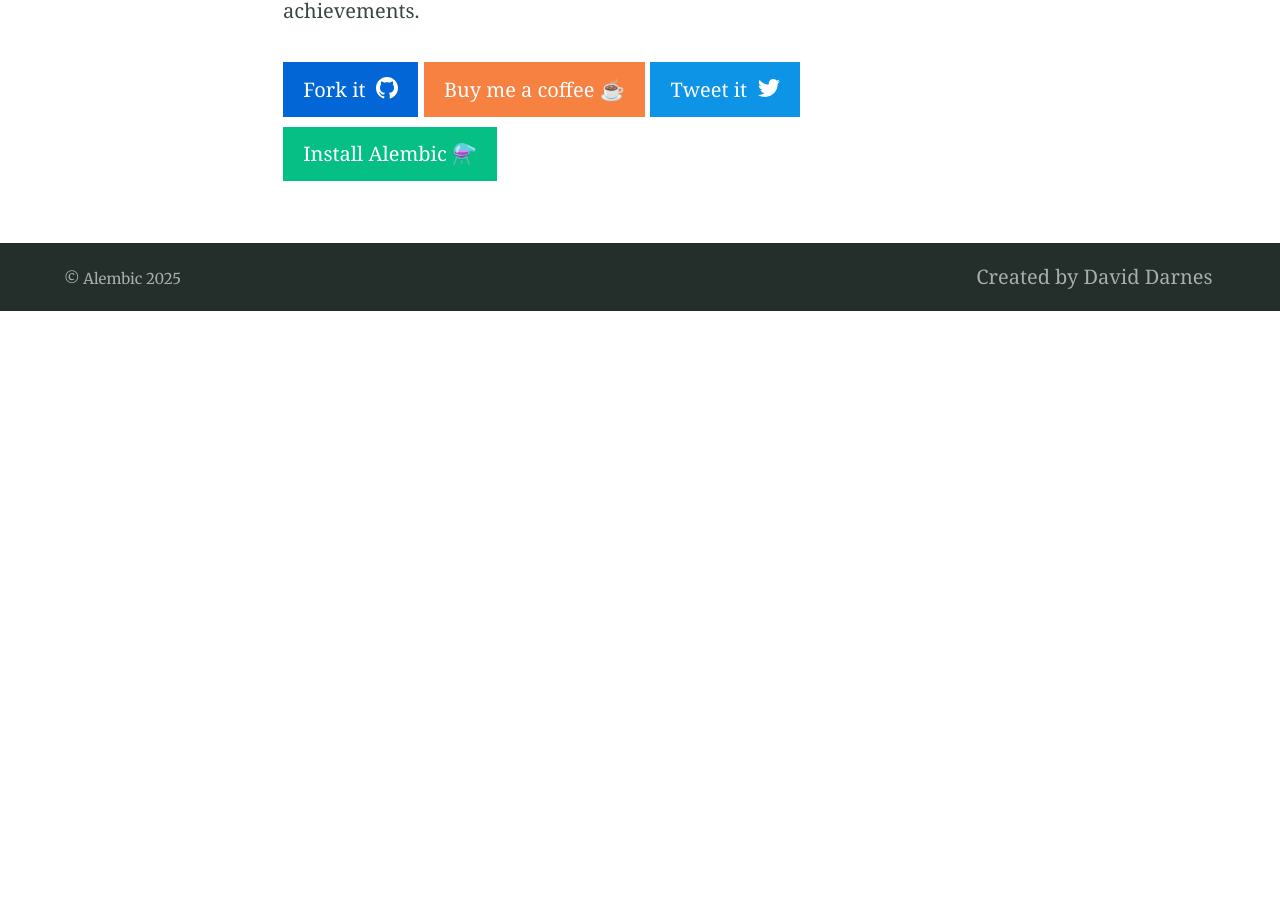
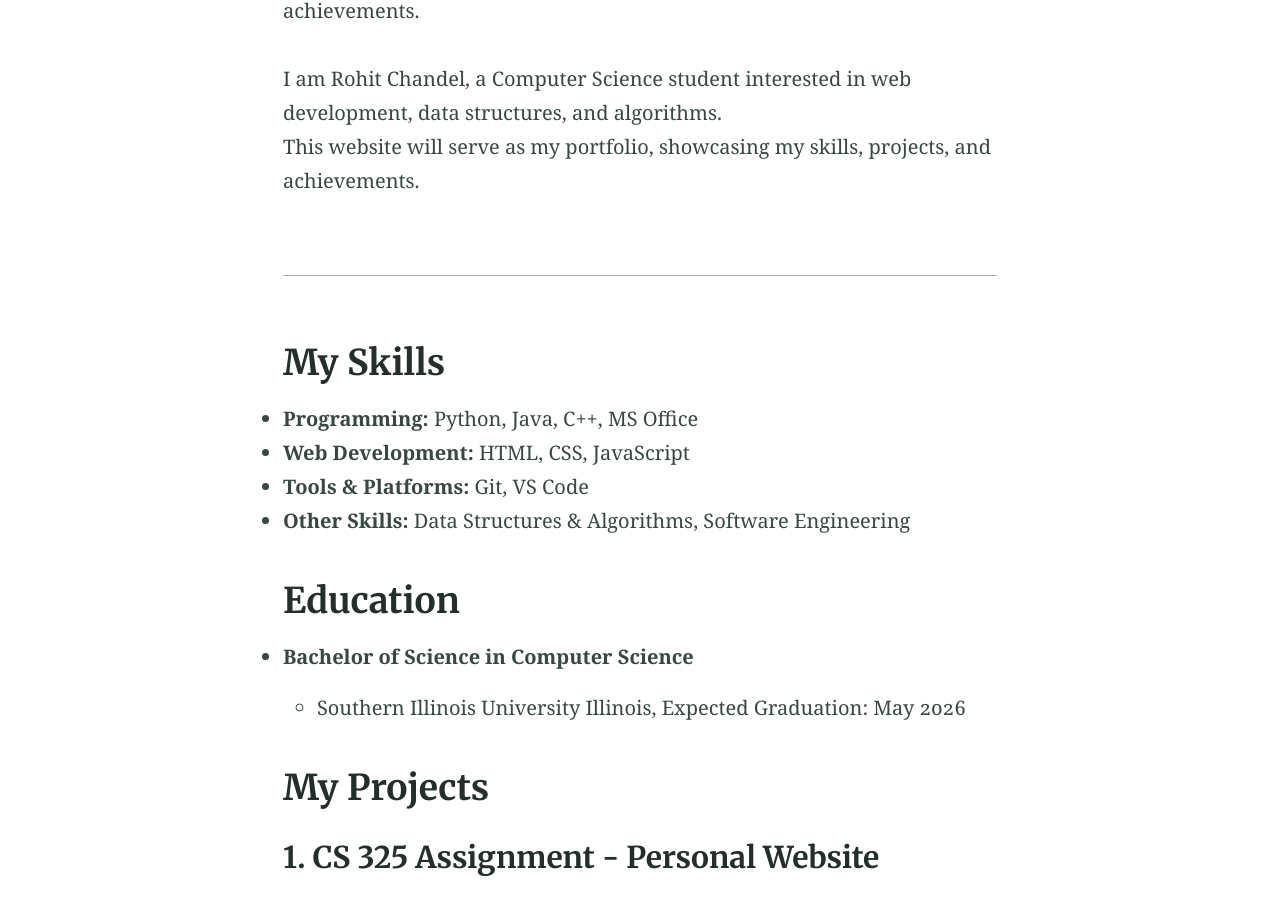
Before and after one commit to Rohoxoxo/Rohoxoxo.github.io, a Jekyll site: the page built from index.md, in a window 1280 px wide and 900 px high, scrolled down 620 px. Built offline with Jekyll 4.4.1, drawn with Linux system fonts in a browser that asks for light colours; before the commit the page ends 931 px from its top, so only the background shows below that; some of the changed text lies outside the part shown.

Commit message:
Updated portfolio content with skills, projects, and contact info

```diff
--- a/index.md
+++ b/index.md
@@ -12,4 +12,33 @@ I am Rohit Chandel, a Computer Science student interested in web development, da
 This website will serve as my portfolio, showcasing my skills, projects, and achievements.
 
 
-{% include button.html text="Fork it" icon="github" link="https://github.com/daviddarnes/alembic" color="#0366d6" %} {% include button.html text="Buy me a coffee ☕️" link="https://buymeacoffee.com/daviddarnes#support" color="#f68140" %} {% include button.html text="Tweet it" icon="twitter" link="https://twitter.com/intent/tweet/?url=https://alembic.darn.es&text=Alembic%20-%20A%20Jekyll%20boilerplate%20theme&via=DavidDarnes" color="#0d94e7" %} {% include button.html text="Install Alembic ⚗️" link="https://github.com/daviddarnes/alembic#installation" %}
+
+I am Rohit Chandel, a Computer Science student interested in web development, data structures, and algorithms.
+This website will serve as my portfolio, showcasing my skills, projects, and achievements.
+
+---
+
+## My Skills
+- **Programming:** Python, Java, C++, MS Office
+- **Web Development:** HTML, CSS, JavaScript
+- **Tools & Platforms:** Git, VS Code
+- **Other Skills:** Data Structures & Algorithms, Software Engineering
+
+## Education
+- **Bachelor of Science in Computer Science**
+  - Southern Illinois University Illinois, Expected Graduation: May 2026
+
+## My Projects
+
+### **1. CS 325 Assignment - Personal Website**
+📌 A personal portfolio website built using GitHub Pages and Jekyll. Showcases my skills, projects, and background.
+
+### **2. Kinematics Lab Analysis (Physics Project)**
+📌 Analyzed velocity and acceleration data from a physics experiment, applying uncertainty calculations in Python.
+
+*(More projects coming soon!)*
+
+## Contact Me
+📧 **Email**: rchande@siue.edu
+🔗 **GitHub**: [github.com/rohoxoxo.github.io]https://rohoxoxo.github.io/
+💼 **LinkedIn**: [linkedin.com/in/rohitchadel]https://www.linkedin.com/in/rohitchadel/
```
